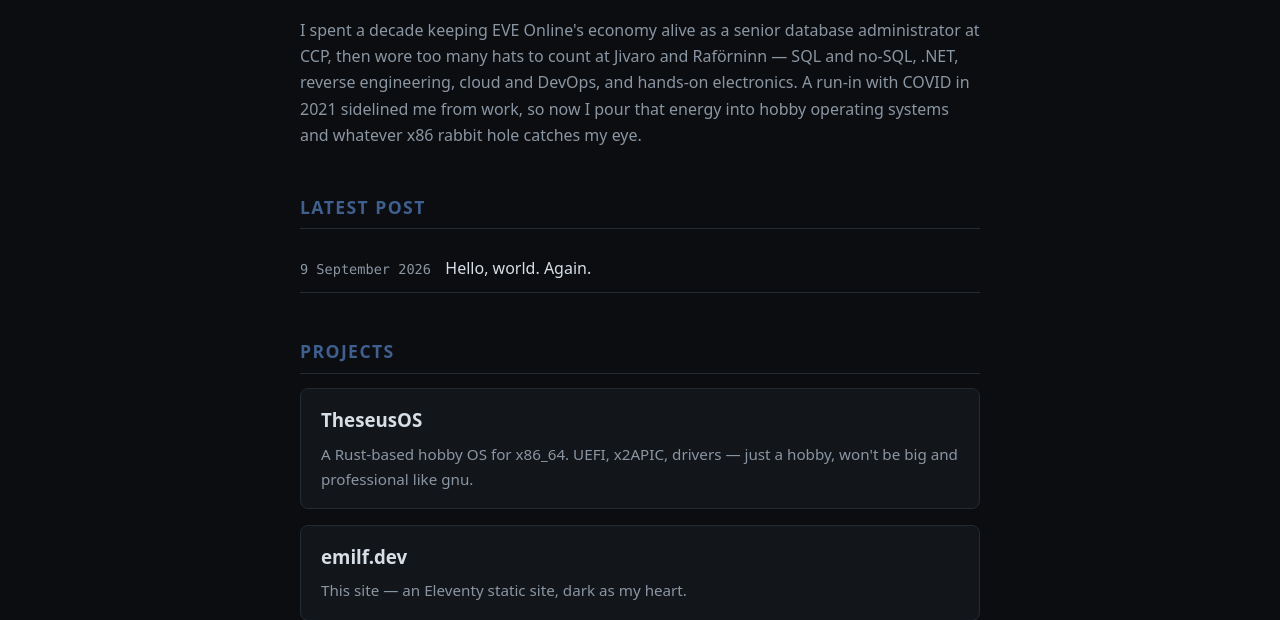
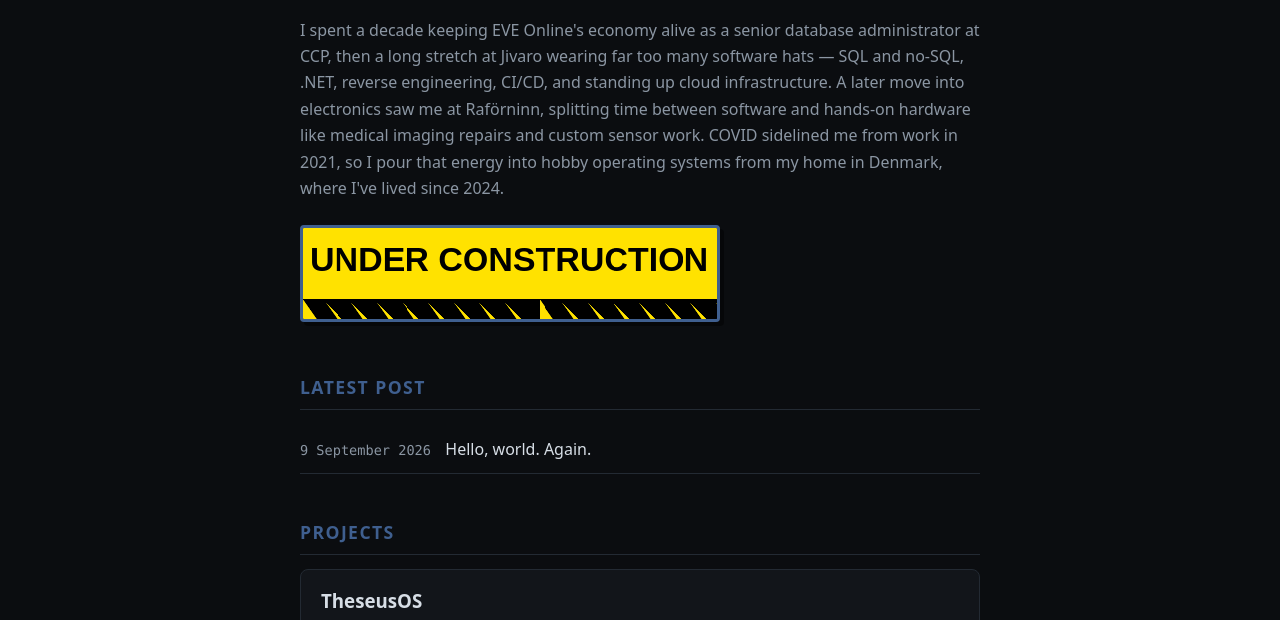
Before and after one commit to emilf/emilf.github.io, an Eleventy site: page src/index.njk in a window 1280 px wide. Shown: the part 135-755 px from the top of the page. Built offline with nearby package versions, Linux system fonts and the light colour scheme; Eleventy itself is replaced by a stand-in of ours; files that its build step writes are made by us from their sources.

Commit message:
Front page: fix hero copy + add retro under-construction gif
Hero no longer blurs Jivaro and Raförninn roles together - software
hats at Jivaro vs later hands-on electronics at Raförninn are described
separately, and living in Denmark since 2024 is now mentioned.
Add a self-made retro yellow 'UNDER CONSTRUCTION' animated gif to the
homepage for old-internet flavor.

```diff
--- a/src/assets/css/style.css
+++ b/src/assets/css/style.css
@@ -52,6 +52,15 @@ main { padding-top: 2.5rem; padding-bottom: 4rem; min-height: 60vh; }
 .hero h1 { font-size: 2.1rem; line-height: 1.2; margin: 0 0 0.4rem; }
 .hero .subtitle { font-size: 1.15rem; color: var(--accent); margin: 0 0 1.25rem; font-family: var(--font-mono); }
 .hero p { color: var(--text-dim); }
+.hero-uc { margin-top: 1.5rem !important; }
+.hero-uc img {
+  max-width: 100%;
+  height: auto;
+  border: 3px solid var(--accent-dim);
+  border-radius: 4px;
+  image-rendering: pixelated;
+  box-shadow: 4px 4px 0 rgba(0,0,0,0.45);
+}
 
 .section { margin-top: 2.75rem; }
 .section h2 {
--- a/src/index.njk
+++ b/src/index.njk
@@ -9,7 +9,8 @@ permalink: /
 <section class="hero">
   <h1>Emil Friðriksson</h1>
   <p class="subtitle">databases · software · electronics · hobby kernels</p>
-  <p>I spent a decade keeping EVE Online's economy alive as a senior database administrator at CCP, then wore too many hats to count at Jivaro and Raförninn — SQL and no-SQL, .NET, reverse engineering, cloud and DevOps, and hands-on electronics. A run-in with COVID in 2021 sidelined me from work, so now I pour that energy into hobby operating systems and whatever x86 rabbit hole catches my eye.</p>
+  <p>I spent a decade keeping EVE Online's economy alive as a senior database administrator at CCP, then a long stretch at Jivaro wearing far too many software hats — SQL and no-SQL, .NET, reverse engineering, CI/CD, and standing up cloud infrastructure. A later move into electronics saw me at Raförninn, splitting time between software and hands-on hardware like medical imaging repairs and custom sensor work. COVID sidelined me from work in 2021, so I pour that energy into hobby operating systems from my home in Denmark, where I've lived since 2024.</p>
+  <p class="hero-uc"><img src="/assets/img/under-construction.gif" alt="Under construction" width="420" height="92"></p>
 </section>
 
 {% set latest = collections.posts | first %}
```
Also changed, not shown: src/assets/img/under-construction.gif (added).
